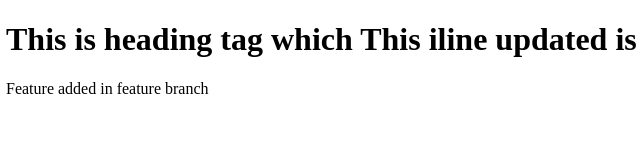
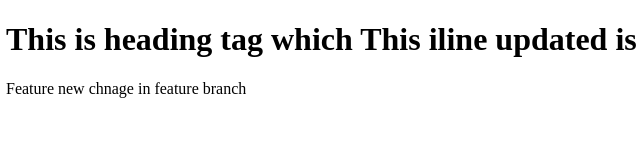
Before and after one commit to pavandeore/test-check, a plain HTML site: page index.html in a window 1280 px wide. Shown: the full height of the page, 2-642 px from the left. Drawn offline with Linux system fonts and the light colour scheme.

Commit message:
Update index.html

```diff
--- a/index.html
+++ b/index.html
@@ -8,6 +8,6 @@
 </head>
 <body>
     <h1>This is heading tag which This iline updated is added on development</h1>
-    <p>Feature added in feature branch</p>
+    <p>Feature new chnage in feature branch</p>
 </body>
 </html>
```
